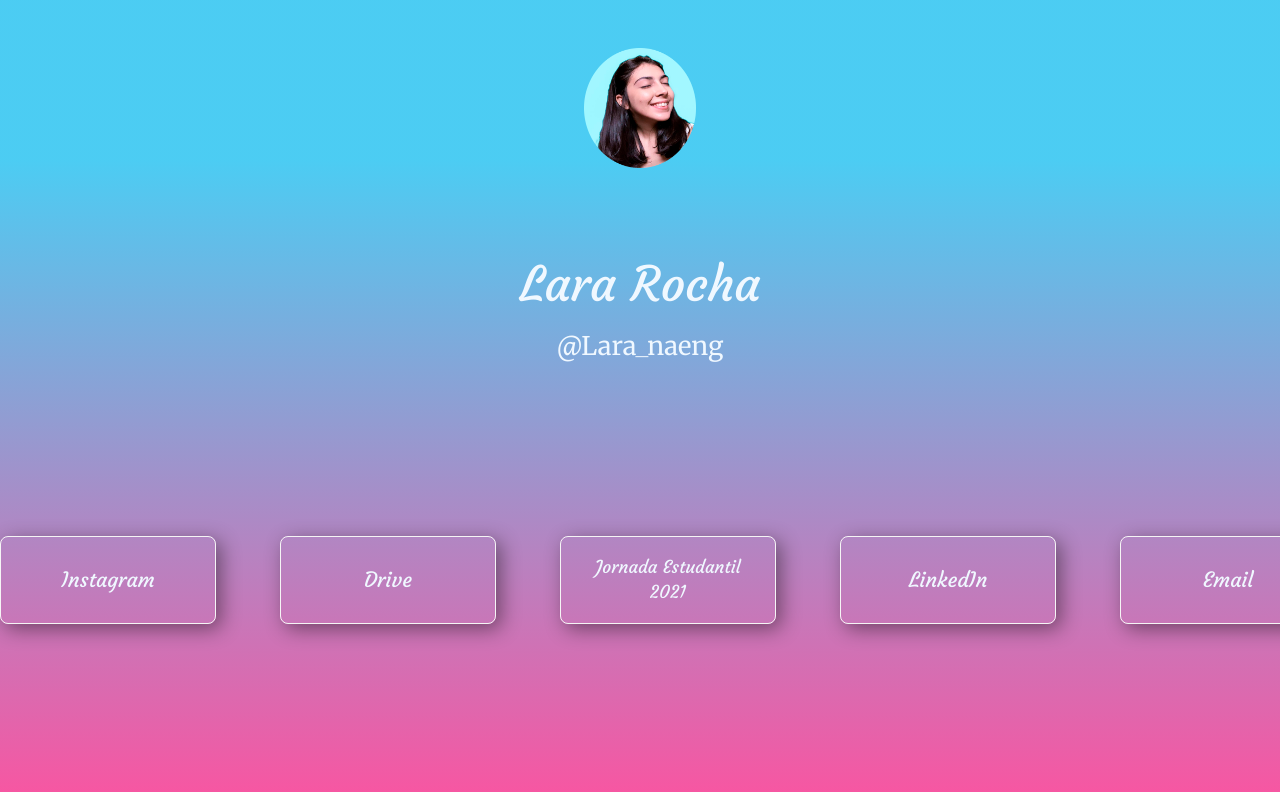
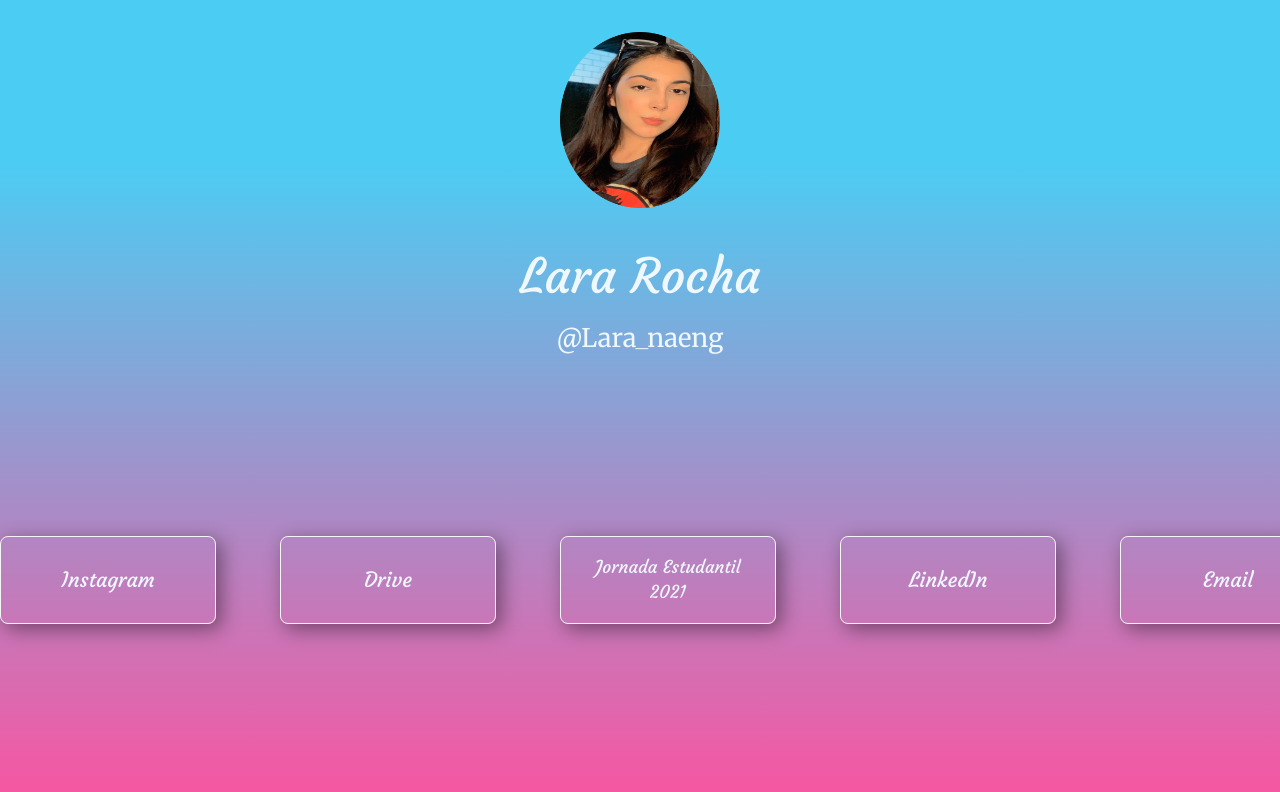
Before and after one commit to DayarM/Lara-na-eng, a plain HTML site: page index.html in a window 1280 px wide. Shown: the top 792 px of the page. Drawn offline with Linux system fonts and the light colour scheme; some packages are replaced by stand-ins of ours.

Commit message:
pic size

```diff
--- a/index.html
+++ b/index.html
@@ -15,7 +15,7 @@
 
             <img
                 id="pic"
-                src="images/larita-2.png"
+                src="images/larita-3.png"
                 alt="Minha foto">
             <h1>Lara Rocha</h1>
             <p>@Lara_naeng</p>
--- a/style.css
+++ b/style.css
@@ -75,9 +75,10 @@ body {
 }
 
 #pic {
-    height: 5.5rem;
-    width: 5rem;
+    height: 7.3rem;
+    width: 6rem;
     margin-bottom: 1rem;
+
 }
 
 h1 {
@@ -154,9 +155,9 @@ p {
 
 
     #pic {
-        height: 7.5rem;
-        width: 7rem;
-        margin: 3rem auto 5rem;
+        height: 11rem;
+        width: 10rem;
+        margin: 2rem auto 2rem;
     }
 
     h1 {
```
Also changed, not shown: images/6a6c7401-77f3-40fe-9c57-9df2dcbf73ec.jpg (added), images/larita-1.png (deleted), images/larita-2.png (deleted), images/larita-3.png (added), images/pp.jpg (deleted).
